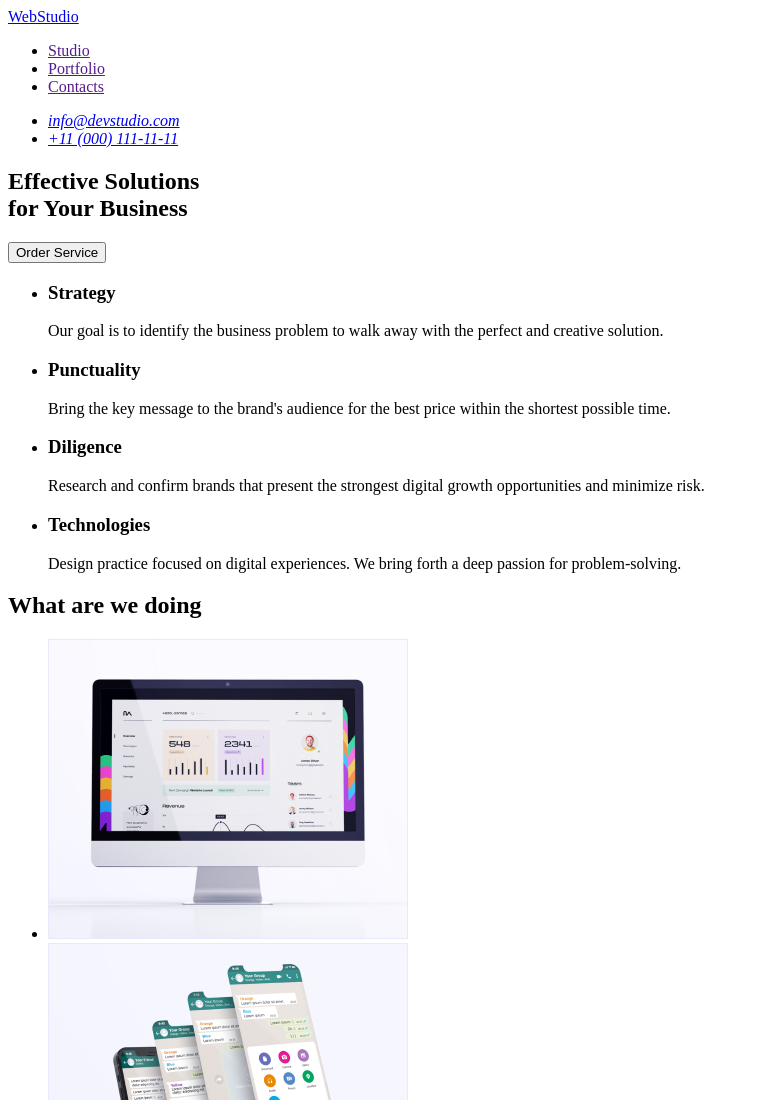
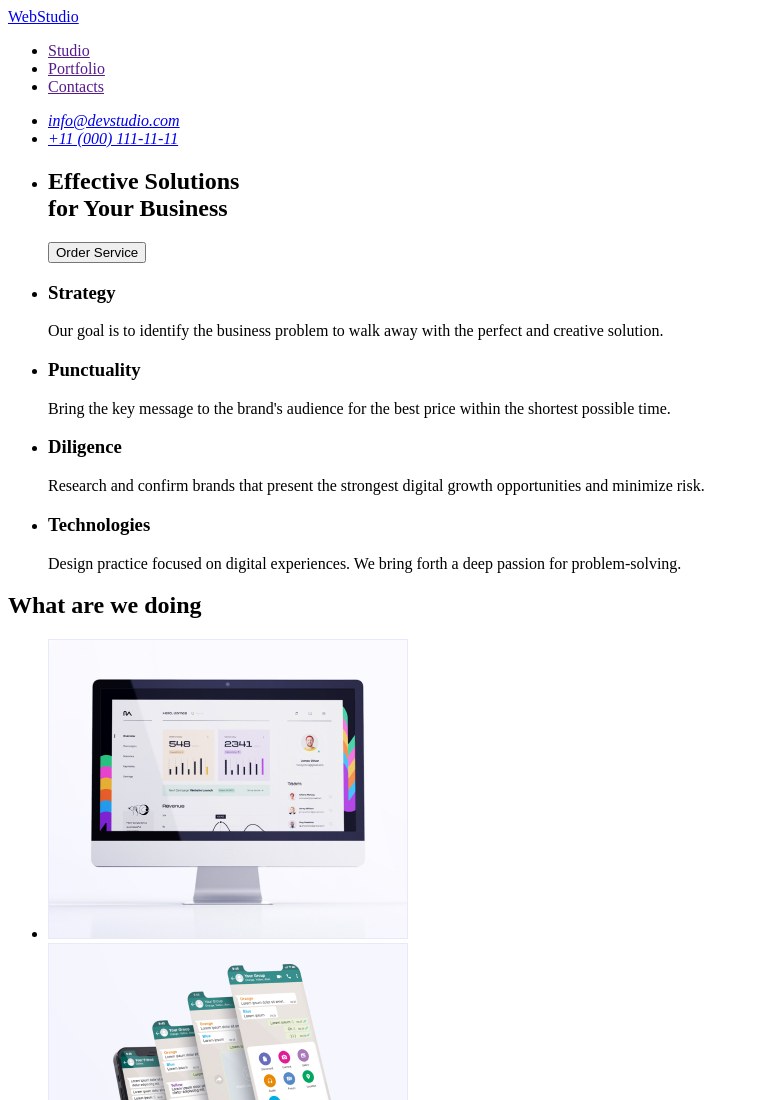
Before and after one commit to Alex-diver/goit-markup-hw-01, a plain HTML site: page index.html in a window 1280 px wide. Shown: the top 1100 px of the page, without its empty margins (0-759 px from the left). Drawn offline with Linux system fonts and the light colour scheme.

Commit message:
first commit

```diff
--- a/index.html
+++ b/index.html
@@ -25,14 +25,18 @@
       </address>
     </header>
   <main>
-    <!-- Герой -->
+    <!-- Section 1 -->
     <div>
       <section>
-          <h1>Effective Solutions <br> for Your Business</h1>
+      <ul>
+        <li>
+          <h1>Effective Solutions<br>for Your Business</h1>
           <button type="button">Order Service</button>
-      </section>
+        </li>
+      </ul>
+        </section>
     </div>
-      <!-- Наші переваги Section 1-->
+      <!-- Section 2-->
       <section>
         <ul>
           <li>
@@ -54,7 +58,7 @@
           </li>
         </ul>
       </section>
-      <!-- Що ми робимо Section 2-->
+      <!-- Section 3-->
       <section>
         <h2>What are we doing</h2>
         <ul>
@@ -63,7 +67,7 @@
           <li><img src="./images/img3.jpg" alt="What are we doing" width="360"></li>
         </ul>
       </section>
-      <!-- Наша команда Section 3-->
+      <!-- Section 4-->
       <section>
         <h2>Our Team</h2>
         <ul>
```
